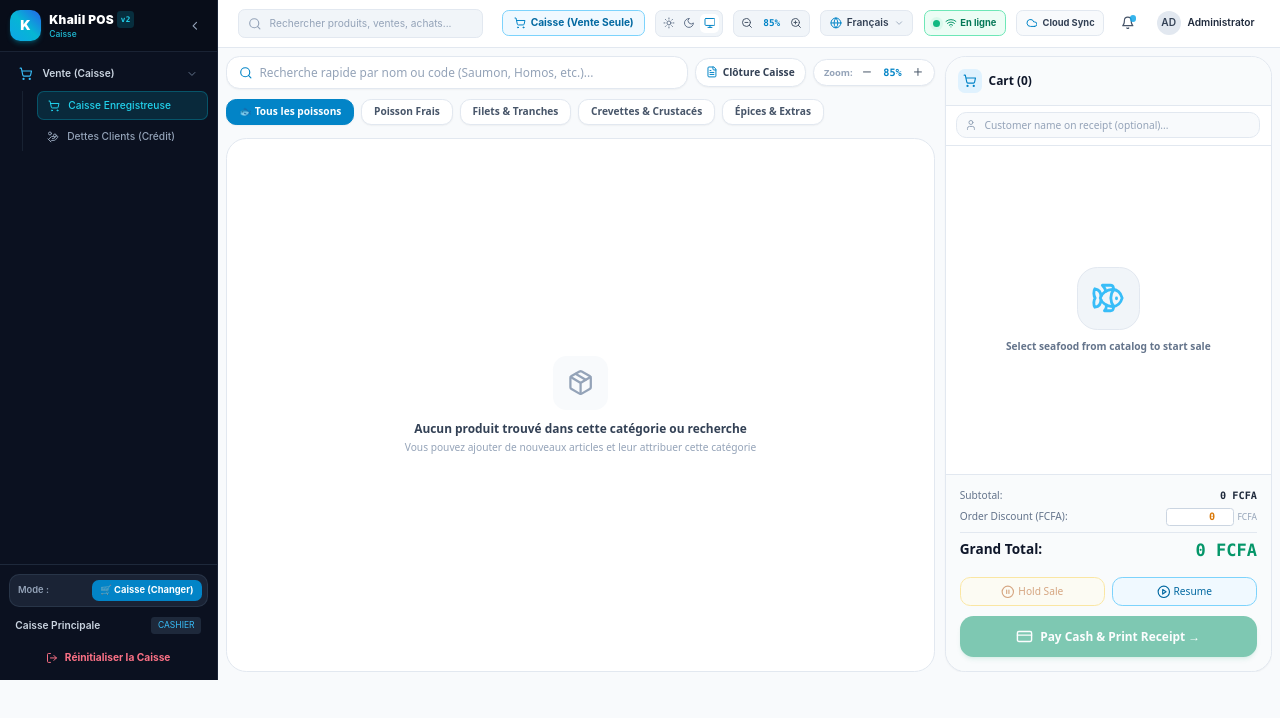
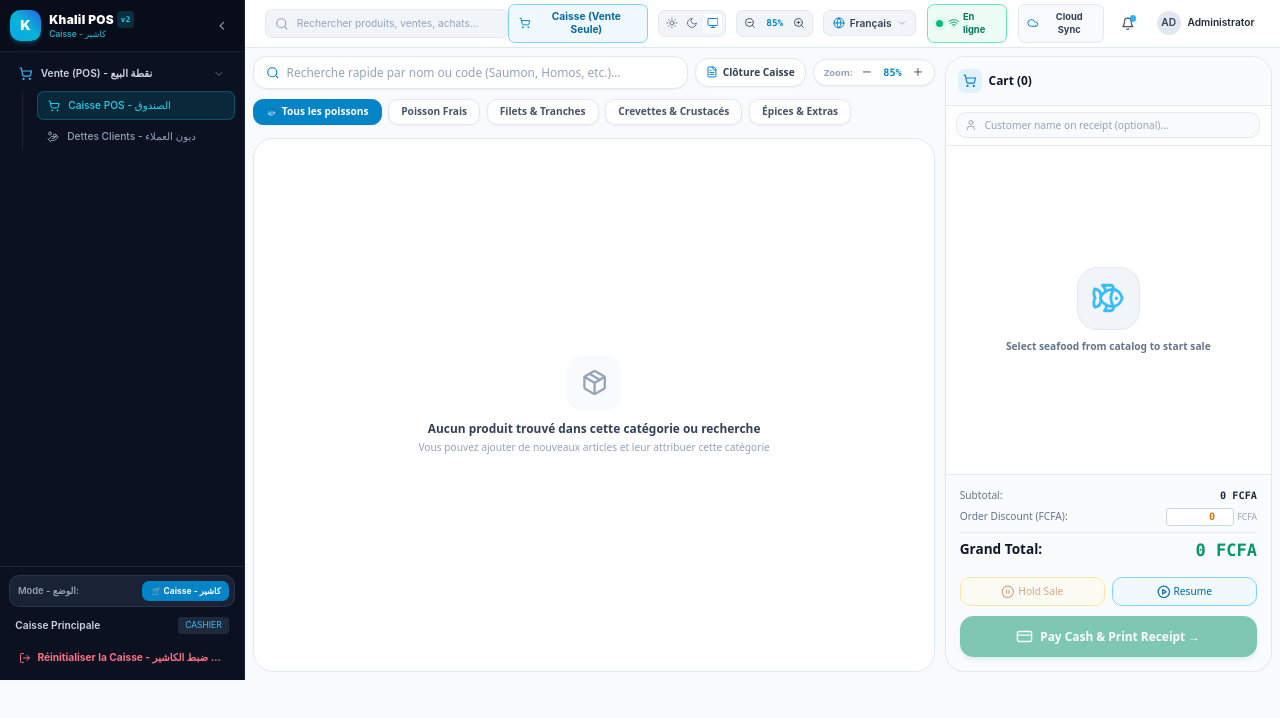
Before and after one commit to alinrbassam/Zabad, a React (Vite) app: page /#/pos in a window 1280 px wide. Both pictures are taken after a click on the button 26 px from the left and 59 px from the top of the page. Shown: the top 718 px of the page. Built offline with nearby package versions, Linux system fonts and the light colour scheme.

Commit message:
feat: bilingual French - Arabic left sidebar navigation (v1.0.28)

```diff
--- a/package.json
+++ b/package.json
@@ -1,7 +1,7 @@
 {
   "name": "zabad-pos",
   "productName": "Khalil POS",
-  "version": "1.0.27",
+  "version": "1.0.28",
   "description": "Zabad Seafood POS & Retail Management System",
   "main": "dist/main/index.js",
   "scripts": {
--- a/src/renderer/components/layout/Sidebar.tsx
+++ b/src/renderer/components/layout/Sidebar.tsx
@@ -1,6 +1,5 @@
 import React, { useState, useEffect } from 'react';
 import { NavLink, useLocation } from 'react-router-dom';
-import { useLanguageStore } from '../../stores/useLanguageStore';
 import { useAuthStore } from '../../stores/useAuthStore';
 import {
   LayoutDashboard,
@@ -24,7 +23,6 @@ import {
 } from 'lucide-react';
 
 export const Sidebar: React.FC = () => {
-  const { t, language } = useLanguageStore();
   const { pathname } = useLocation();
   const { logout, user, activeRoleMode, setRoleMode, setManagerUnlockModalOpen } = useAuthStore();
   const [isCollapsed, setIsCollapsed] = useState<boolean>(() => {
@@ -49,12 +47,6 @@ export const Sidebar: React.FC = () => {
     });
   };
 
-  const getLabel = (ar: string, en: string, fr: string) => {
-    if (language === 'ar') return ar;
-    if (language === 'fr') return fr;
-    return en;
-  };
-
   const handleRoleSwitch = () => {
     if (activeRoleMode === 'cashier') {
       setManagerUnlockModalOpen(true);
@@ -74,25 +66,25 @@ export const Sidebar: React.FC = () => {
   const navSections = [
     {
       id: 'sell',
-      label: getLabel('البيع (نقطة البيع)', 'Sell (POS)', 'Vente (Caisse)'),
+      label: 'Vente (POS) - نقطة البيع',
       icon: ShoppingCart,
       color: 'text-sky-400',
       items: [
         {
           id: 'pos-terminal',
-          label: getLabel('نقطة البيع (الكاشير)', 'POS Checkout', 'Caisse Enregistreuse'),
+          label: 'Caisse POS - الصندوق',
           icon: ShoppingCart,
           path: '/pos',
         },
         {
           id: 'pos-debts',
-          label: getLabel('سجل الديون (الآجل)', 'Customer Debts', 'Dettes Clients (Crédit)'),
+          label: 'Dettes Clients - ديون العملاء',
           icon: HandCoins,
           path: '/pos/debts',
         },
         {
           id: 'sales-history',
-          label: getLabel('سجل المبيعات والفواتير', 'Sales History', 'Historique des Ventes'),
+          label: 'Historique Ventes - سجل المبيعات',
           icon: History,
           path: '/pos/sales',
         },
@@ -100,19 +92,19 @@ export const Sidebar: React.FC = () => {
     },
     {
       id: 'finance',
-      label: getLabel('المالية والمصاريف', 'Finance & Expenses', 'Finances & Dépenses'),
+      label: 'Finances & Dépenses - المالية والمصاريف',
       icon: Receipt,
       color: 'text-rose-400',
       items: [
         {
           id: 'expenses',
-          label: getLabel('المصاريف التشغيلية', 'Store Expenses', 'Dépenses du Magasin'),
+          label: 'Dépenses Magasin - المصاريف',
           icon: Receipt,
           path: '/expenses',
         },
         {
           id: 'financial-report',
-          label: getLabel('تقرير الأرباح والخسائر', 'Financial P&L Report', 'Rapport Financier P&L'),
+          label: 'Rapport P&L - تقرير الأرباح والخسائر',
           icon: BarChart2,
           path: '/reports/financial',
         },
@@ -120,25 +112,25 @@ export const Sidebar: React.FC = () => {
     },
     {
       id: 'buy',
-      label: getLabel('الشراء (المشتريات)', 'Buy (Purchases)', 'Achats & Approvisionnement'),
+      label: 'Achats - المشتريات',
       icon: Truck,
       color: 'text-emerald-400',
       items: [
         {
           id: 'direct-purchase',
-          label: getLabel('شراء مباشر (إدخال بضاعة)', 'Direct Purchase', 'Achat Direct / Entrée'),
+          label: 'Achat Direct - شراء مباشر',
           icon: Store,
           path: '/purchasing/direct',
         },
         {
           id: 'purchase-orders',
-          label: getLabel('فواتير وأوامر الشراء', 'Purchase Orders', 'Bons de Commande'),
+          label: 'Bons de Commande - أوامر الشراء',
           icon: Truck,
           path: '/purchasing/orders',
         },
         {
           id: 'purchasing-history',
-          label: getLabel('سجل المشتريات', 'Purchasing History', 'Historique des Achats'),
+          label: 'Historique Achats - سجل المشتريات',
           icon: History,
           path: '/purchasing/history',
         },
@@ -146,37 +138,37 @@ export const Sidebar: React.FC = () => {
     },
     {
       id: 'inventory',
-      label: getLabel('المخزون والمنتجات', 'Inventory & Stock', 'Stock & Produits'),
+      label: 'Stock & Inventaire - المخزون والمنتجات',
       icon: Package,
       color: 'text-amber-400',
       items: [
         {
           id: 'suppliers',
-          label: getLabel('1. الموردين (Suppliers)', '1. Suppliers', '1. Fournisseurs'),
+          label: '1. Fournisseurs - الموردين',
           icon: Users,
           path: '/inventory/suppliers',
         },
         {
           id: 'categories',
-          label: getLabel('2. الأقسام (Categories)', '2. Categories', '2. Catégories'),
+          label: '2. Catégories - الأقسام',
           icon: FolderTree,
           path: '/inventory/categories',
         },
         {
           id: 'product-new',
-          label: getLabel('3. إضافة صنف جديد (Add Item)', '3. Add New Item', '3. Ajouter un Produit'),
+          label: '3. Nouvel Article - إضافة صنف',
           icon: PlusCircle,
           path: '/inventory/products/new',
         },
         {
           id: 'products-list',
-          label: getLabel('4. المخزون والمنتجات (Inventory)', '4. Products & Stock', '4. Produits & Stock'),
+          label: '4. Produits & Stock - المنتجات',
           icon: Package,
           path: '/inventory/products',
         },
         {
           id: 'adjustments',
-          label: getLabel('5. جرد وتسوية المخزون (Adjustments)', '5. Stock Adjustments', '5. Ajustements de Stock'),
+          label: '5. Ajustements Stock - تسوية المخزون',
           icon: Sliders,
           path: '/inventory/adjustments',
         },
@@ -228,7 +220,7 @@ export const Sidebar: React.FC = () => {
   return (
     <aside
       className={`${
-        isCollapsed ? 'w-16' : 'w-64'
+        isCollapsed ? 'w-16' : 'w-72'
       } bg-[#0B1120] text-slate-300 flex flex-col h-screen border-r border-slate-800/80 select-none transition-all duration-300 shrink-0`}
     >
       {/* App Branding & Collapse Toggle */}
@@ -244,13 +236,13 @@ export const Sidebar: React.FC = () => {
           {!isCollapsed && (
             <div className="min-w-0 truncate">
               <h2 className="text-sm font-black text-white tracking-wide flex items-center space-x-1 rtl:space-x-reverse">
-                <span>{language === 'ar' ? 'نظام خليل' : 'Khalil POS'}</span>
+                <span>Khalil POS</span>
                 <span className="text-[9px] bg-cyan-500/20 text-cyan-400 font-mono px-1 py-0.2 rounded">v2</span>
               </h2>
-              <span className="text-[10px] text-cyan-400/90 font-medium truncate block">
+              <span className="text-[10px] text-cyan-400/90 font-medium truncate block" dir="ltr">
                 {activeRoleMode === 'cashier'
-                  ? getLabel('الكاشير (بيع فقط)', 'Cashier', 'Caisse')
-                  : getLabel('المدير', 'Manager', 'Gérant')}
+                  ? 'Caisse - كاشير'
+                  : 'Gérant - مدير'}
               </span>
             </div>
           )}
@@ -276,10 +268,10 @@ export const Sidebar: React.FC = () => {
             <NavLink
               to="/"
               end
-              title={t('overview')}
+              title="Aperçu - نظرة عامة"
               className={({ isActive }) =>
                 `flex items-center ${
-                  isCollapsed ? 'justify-center p-2.5' : 'space-x-3 rtl:space-x-reverse px-3.5 py-2.5'
+                  isCollapsed ? 'justify-center p-2.5' : 'space-x-3 rtl:space-x-reverse px-3 py-2'
                 } rounded-xl text-xs font-bold transition-all ${
                   isActive
                     ? 'bg-gradient-to-r from-sky-600 to-cyan-600 text-white shadow-md shadow-sky-500/25 border border-sky-400/30'
@@ -288,7 +280,7 @@ export const Sidebar: React.FC = () => {
               }
             >
               <LayoutDashboard className="h-4 w-4 text-cyan-400 shrink-0" />
-              {!isCollapsed && <span>{t('overview')}</span>}
+              {!isCollapsed && <span className="truncate" dir="ltr">Aperçu - نظرة عامة</span>}
             </NavLink>
 
             <div className="border-b border-slate-800/60 my-2" />
@@ -333,14 +325,14 @@ export const Sidebar: React.FC = () => {
                 onClick={() => toggleGroup(sec.id)}
                 className="w-full flex items-center justify-between px-3 py-2 rounded-lg text-xs font-bold hover:bg-slate-800/60 text-slate-300 transition-colors"
               >
-                <div className="flex items-center space-x-3 rtl:space-x-reverse">
-                  <SectionIcon className={`h-4 w-4 ${sec.color}`} />
-                  <span className="text-xs font-semibold">{sec.label}</span>
+                <div className="flex items-center space-x-2.5 rtl:space-x-reverse min-w-0">
+                  <SectionIcon className={`h-4 w-4 ${sec.color} shrink-0`} />
+                  <span className="text-xs font-semibold truncate" dir="ltr">{sec.label}</span>
                 </div>
                 {isOpen ? (
-                  <ChevronDown className="h-3.5 w-3.5 text-slate-500" />
+                  <ChevronDown className="h-3.5 w-3.5 text-slate-500 shrink-0" />
                 ) : (
-                  <ChevronRight className="h-3.5 w-3.5 text-slate-500 rtl:rotate-180" />
+                  <ChevronRight className="h-3.5 w-3.5 text-slate-500 rtl:rotate-180 shrink-0" />
                 )}
               </button>
 
@@ -361,7 +353,7 @@ export const Sidebar: React.FC = () => {
                         }`}
                       >
                         <ItemIcon className="h-3.5 w-3.5 flex-shrink-0" />
-                        <span>{item.label}</span>
+                        <span className="truncate" dir="ltr">{item.label}</span>
                       </NavLink>
                     );
                   })}
@@ -376,10 +368,10 @@ export const Sidebar: React.FC = () => {
             <div className="border-b border-slate-800 my-2" />
             <NavLink
               to="/settings"
-              title={t('settings')}
+              title="Paramètres - الإعدادات"
               className={({ isActive }) =>
                 `flex items-center ${
-                  isCollapsed ? 'justify-center p-2.5' : 'space-x-3 rtl:space-x-reverse px-3 py-2.5'
+                  isCollapsed ? 'justify-center p-2.5' : 'space-x-3 rtl:space-x-reverse px-3 py-2'
                 } rounded-xl text-xs font-bold transition-all ${
                   isActive
                     ? 'bg-sky-600 text-white shadow-md shadow-sky-600/20'
@@ -388,7 +380,7 @@ export const Sidebar: React.FC = () => {
               }
             >
               <Settings className="h-4 w-4 text-slate-400 shrink-0" />
-              {!isCollapsed && <span>{t('settings')}</span>}
+              {!isCollapsed && <span className="truncate" dir="ltr">Paramètres - الإعدادات</span>}
             </NavLink>
           </>
         )}
@@ -399,20 +391,21 @@ export const Sidebar: React.FC = () => {
         {/* Quick Role Switcher Button */}
         {!isCollapsed ? (
           <div className="bg-slate-800/80 p-1.5 rounded-xl border border-slate-700/60 flex items-center justify-between">
-            <span className="text-[11px] font-semibold text-slate-400 pl-1 rtl:pl-0 rtl:pr-1">
-              {getLabel('الوضع:', 'Mode:', 'Mode :')}
+            <span className="text-[11px] font-semibold text-slate-400 pl-1 rtl:pl-0 rtl:pr-1" dir="ltr">
+              Mode - الوضع:
             </span>
             <button
               onClick={handleRoleSwitch}
-              className={`px-2.5 py-1 rounded-lg text-[11px] font-bold transition-all ${
+              className={`px-2.5 py-1 rounded-lg text-[10px] font-bold transition-all ${
                 activeRoleMode === 'cashier'
                   ? 'bg-sky-600 text-white shadow-xs'
                   : 'bg-emerald-600 text-white shadow-xs'
               }`}
+              dir="ltr"
             >
               {activeRoleMode === 'cashier'
-                ? getLabel('🛒 كاشير (تبديل للمدير)', '🛒 Cashier (Switch)', '🛒 Caisse (Changer)')
-                : getLabel('👑 مدير (تبديل للكاشير)', '👑 Manager (Switch)', '👑 Gérant (Changer)')}
+                ? '🛒 Caisse - كاشير'
+                : '👑 Gérant - مدير'}
             </button>
           </div>
         ) : (
@@ -448,16 +441,16 @@ export const Sidebar: React.FC = () => {
           } rounded-lg text-xs font-bold text-rose-400 hover:bg-rose-950/30 hover:text-rose-300 transition-colors`}
           title={
             activeRoleMode === 'manager'
-              ? getLabel('قفل والرجوع للكاشير', 'Lock to Cashier', 'Verrouiller en Caisse')
-              : getLabel('إعادة ضبط الكاشير', 'Reset Cashier Session', 'Réinitialiser la Caisse')
+              ? 'Verrouiller en Caisse - قفل إلى الكاشير'
+              : 'Réinitialiser la Caisse - إعادة ضبط الكاشير'
           }
         >
           <LogOut className="h-3.5 w-3.5 shrink-0" />
           {!isCollapsed && (
-            <span>
+            <span className="truncate" dir="ltr">
               {activeRoleMode === 'manager'
-                ? getLabel('قفل والرجوع للكاشير', 'Lock to Cashier', 'Verrouiller en Caisse')
-                : getLabel('إعادة ضبط الكاشير', 'Reset Cashier Session', 'Réinitialiser la Caisse')}
+                ? 'Verrouiller en Caisse - قفل إلى الكاشير'
+                : 'Réinitialiser la Caisse - إعادة ضبط الكاشير'}
             </span>
           )}
         </button>
```
